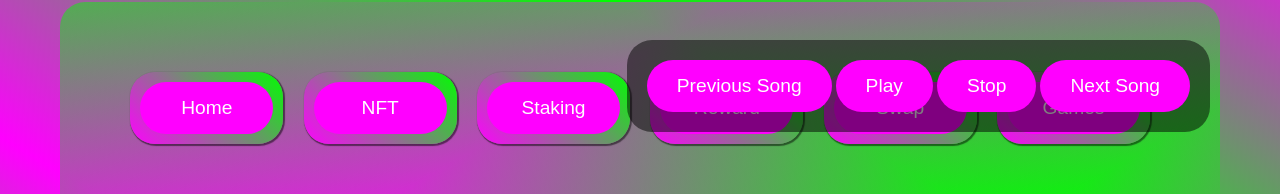
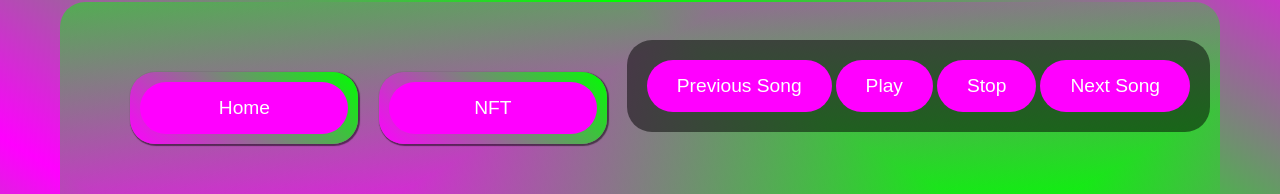
Before and after one commit to TokenRevolution/Marketplace-AcquaMarine, a React (Vite) app: page / in a window 1280 px wide. Shown: the part 598-792 px from the top of the page. Built offline with nearby package versions, Linux system fonts and the light colour scheme; what @web3modal/ethereum, wagmi would draw is missing.

Commit message:
change menù

```diff
--- a/src/App.jsx
+++ b/src/App.jsx
@@ -41,18 +41,6 @@ function App() {
           <li>
             <button onClick={() => setCurrentPage('NFT')}>NFT</button>
           </li>
-          <li>
-            <button onClick={() => setCurrentPage('Staking')}>Staking</button>
-          </li>
-          <li>
-            <button onClick={() => setCurrentPage('Reward')}>Reward</button>
-          </li>
-          <li>
-            <button onClick={() => setCurrentPage('Swap')}>Swap</button>
-          </li>
-          <li>
-            <button onClick={() => setCurrentPage('Games')}>Games</button>
-          </li>
         </ul>
       </nav>
       {renderPage()}
```
